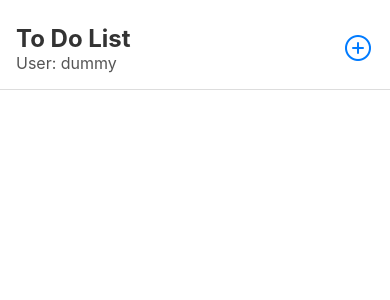
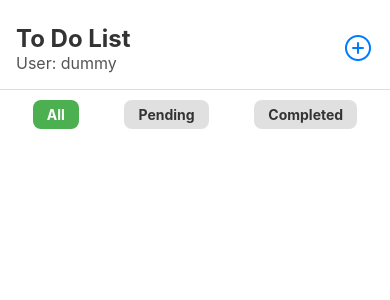
Before and after one commit to CarnageX19/todo-app-react-native, a React Native app: screen /Home in a window 390 px wide. Shown: the top 300 px of the page. Built offline with nearby package versions, Linux system fonts and the light colour scheme.

Commit message:
Added Filter Functionality: Filter tasks by status (All / Completed / Pending)

```diff
--- a/components/Homescreen.js
+++ b/components/Homescreen.js
@@ -1,4 +1,4 @@
-import { StyleSheet, ScrollView, SafeAreaView, Platform, StatusBar, Dimensions } from 'react-native';
+import { Text, TouchableOpacity, View, StyleSheet, ScrollView, SafeAreaView, Platform, StatusBar, Dimensions } from 'react-native';
 import { useEffect, useState } from 'react';
 import Todos from './Todos';
 import Header from './Header';
@@ -20,13 +20,44 @@ export default function Homescreen() {
         fetchTodos();
     },[currentUser])
 
+    const [statusFilter, setStatusFilter] = useState('All');
+
     return (
         <SafeAreaView style={styles.container}>
             <Header />
+            <View style={styles.filterContainer}>
+            {['All', 'Pending', 'Completed'].map((status) => (
+                <TouchableOpacity
+                key={status}
+                onPress={() => setStatusFilter(status)}
+                style={[
+                    styles.filterButton,
+                    statusFilter === status && styles.activeFilterButton,
+                ]}
+                >
+                <Text
+                    style={[
+                    styles.filterText,
+                    statusFilter === status && styles.activeFilterText,
+                    ]}
+                >
+                    {status}
+                </Text>
+                </TouchableOpacity>
+            ))}
+            </View>
+
+
             <ScrollView contentContainerStyle={styles.scrollContainer}>
-                {todos.map((todo,index)=>{
-                    return <Todos todo={todo} key={todo.id} onUpdate={fetchTodos}/>
-                })}
+            {todos
+            .filter((todo) => {
+                if (statusFilter === 'All') return true;
+                if (statusFilter === 'Completed') return todo.finished === 1;
+                if (statusFilter === 'Pending') return todo.finished === 0;
+            })
+            .map((todo) => (
+                <Todos todo={todo} key={todo.id} onUpdate={fetchTodos} />
+            ))}
             </ScrollView>
         </SafeAreaView>
     );
@@ -43,4 +74,31 @@ const styles = StyleSheet.create({
         width: width,
         alignSelf: 'center',
     },
+    filterContainer: {
+        flexDirection: 'row',
+        justifyContent: 'space-around',
+        marginBottom: 12,
+        marginTop: 10,
+        paddingHorizontal: 10,
+      },
+
+      filterButton: {
+        paddingVertical: 6,
+        paddingHorizontal: 14,
+        backgroundColor: '#e0e0e0',
+        borderRadius: 8,
+      },
+
+      activeFilterButton: {
+        backgroundColor: '#4CAF50',
+      },
+
+      filterText: {
+        fontWeight: 'bold',
+        color: '#333',
+      },
+
+      activeFilterText: {
+        color: '#fff',
+      },
 });
```
